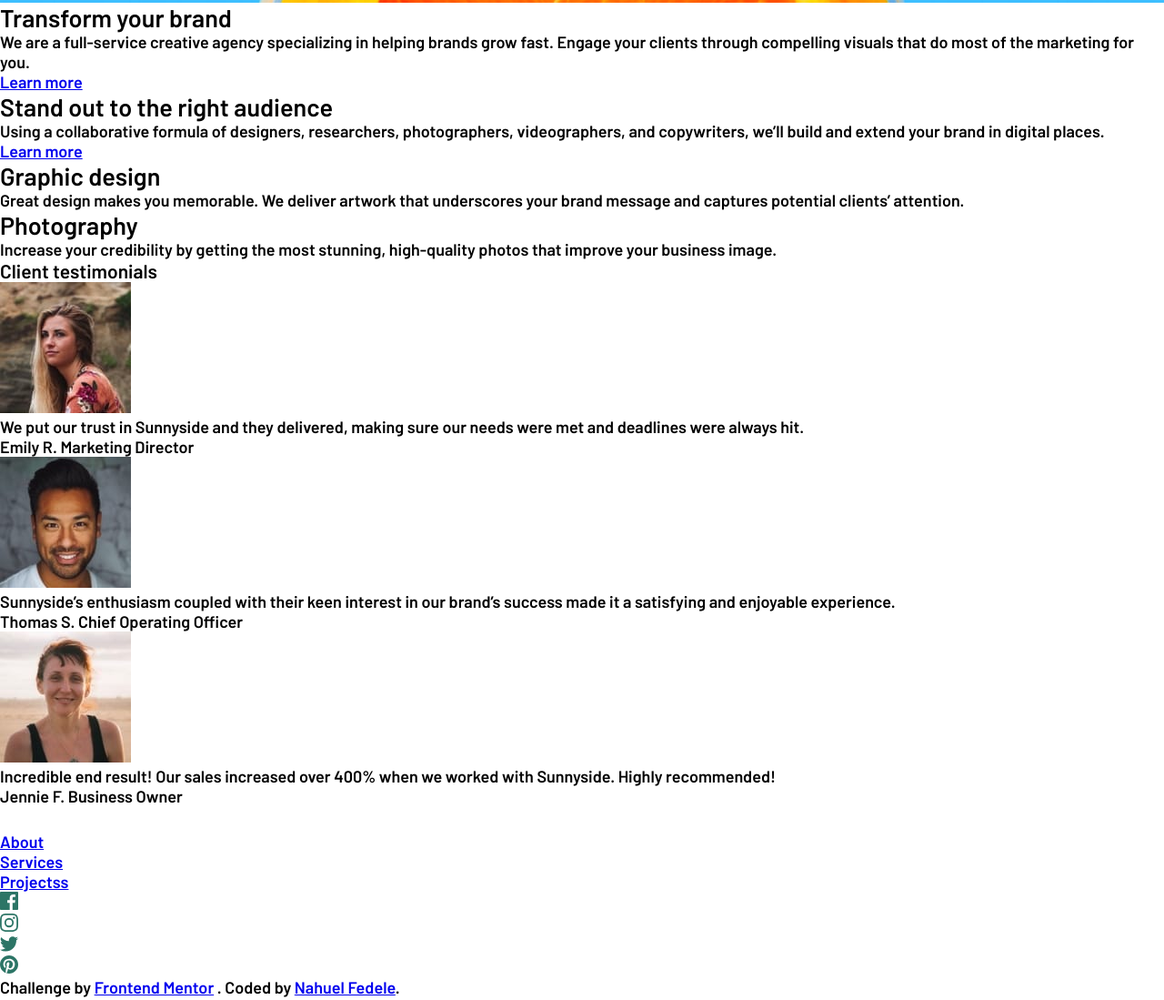
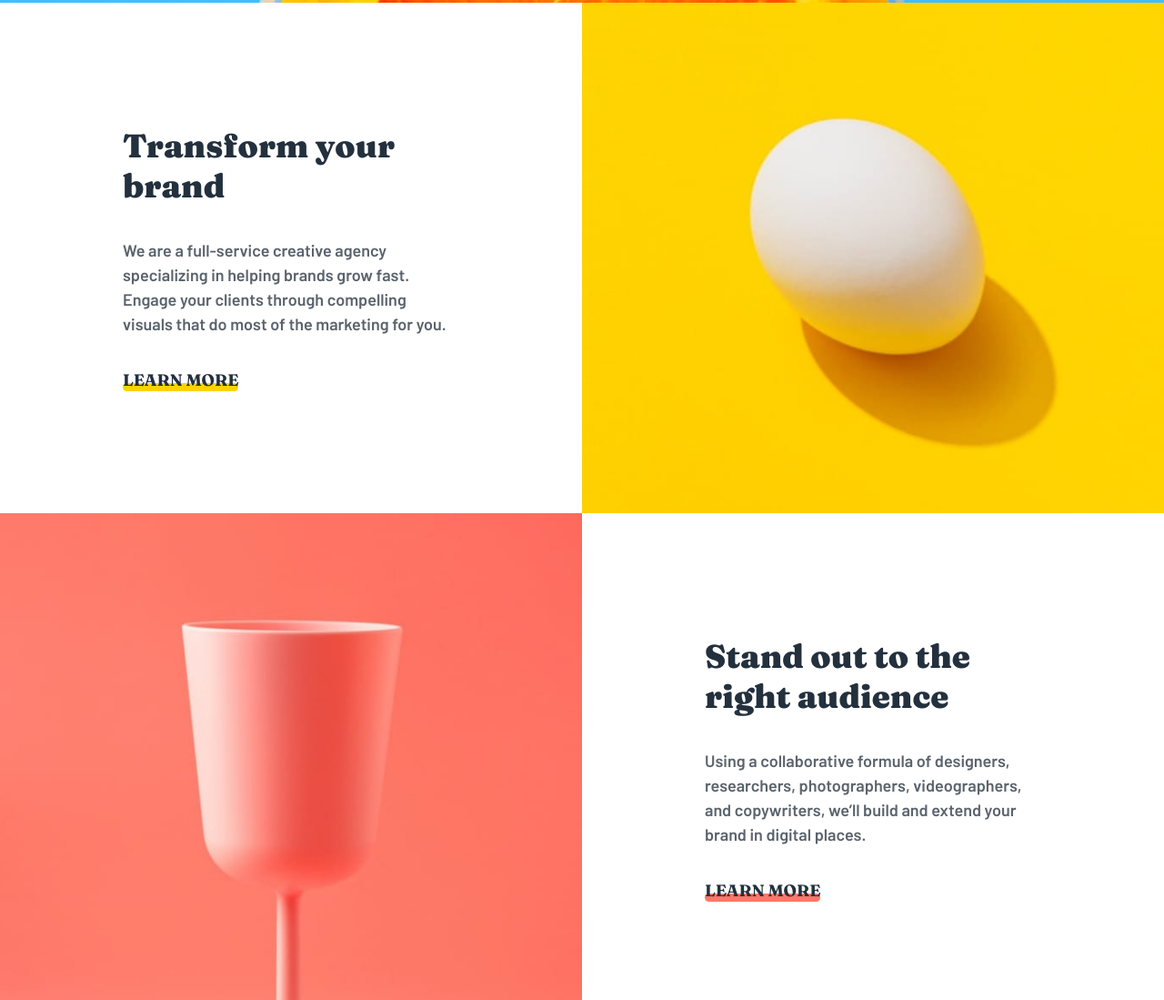
Before and after one commit to NahuelEF/sunnyside-agency-landing-page, a plain HTML site: page index.html in a window 1280 px wide. Shown: the part 537-1636 px from the top of the page at 91% size. Drawn offline with Linux system fonts and the light colour scheme.

Commit message:
Add: style header and main

```diff
--- a/index.html
+++ b/index.html
@@ -47,37 +47,58 @@
 
     <main class="main">
       <section class="section">
+        <div class="container-info">
           <h2 class="subtitle">Transform your brand</h2>
           <p class="paragraph">
             We are a full-service creative agency specializing in helping brands
-          grow fast. Engage your clients through compelling visuals that do most
-          of the marketing for you.
+            grow fast. Engage your clients through compelling visuals that do
+            most of the marketing for you.
           </p>
           <a class="more" href="#" rel="noopener noreferrer"> Learn more </a>
+        </div>
+        <img
+          class="section__img"
+          src="./images/desktop/image-transform.jpg"
+          alt=""
+        />
       </section>
       <section class="section">
+        <img
+          class="section__img"
+          src="./images/desktop/image-stand-out.jpg"
+          alt=""
+        />
+        <div class="container-info">
           <h2 class="subtitle">Stand out to the right audience</h2>
           <p class="paragraph">
             Using a collaborative formula of designers, researchers,
-          photographers, videographers, and copywriters, we’ll build and extend
-          your brand in digital places.
+            photographers, videographers, and copywriters, we’ll build and
+            extend your brand in digital places.
           </p>
-        <a class="more" href="#" rel="noopener noreferrer"> Learn more </a>
+          <a class="more more--red" href="#" rel="noopener noreferrer">
+            Learn more
+          </a>
+        </div>
       </section>
+
       <section class="section">
+        <div>
           <h2 class="subtitle">Graphic design</h2>
           <p class="paragraph">
-          Great design makes you memorable. We deliver artwork that underscores
-          your brand message and captures potential clients’ attention.
+            Great design makes you memorable. We deliver artwork that
+            underscores your brand message and captures potential clients’
+            attention.
           </p>
-      </section>
-      <section class="section">
+        </div>
+        <div>
           <h2 class="subtitle">Photography</h2>
           <p class="paragraph">
             Increase your credibility by getting the most stunning, high-quality
             photos that improve your business image.
           </p>
+        </div>
       </section>
+
       <section id="services" class="section">
         <h3>Client testimonials</h3>
         <article class="article">
--- a/style.css
+++ b/style.css
@@ -96,3 +96,71 @@ body {
   font-size: 2.5em;
   font-weight: 900;
 }
+
+.main {
+  width: 100%;
+}
+
+.section {
+  width: 100%;
+  display: flex;
+  justify-content: center;
+}
+
+.container-info {
+  width: 50%;
+  padding: 7.5em;
+
+  display: flex;
+  flex-direction: column;
+  justify-content: center;
+  gap: 2em;
+}
+
+.subtitle {
+  padding-right: 1.5em;
+  color: var(--neutral-very-dark-desaturated-blue);
+  font-family: var(--title-font);
+  font-weight: 900;
+  font-size: 2em;
+}
+
+.paragraph {
+  color: var(--neutral-very-dark-grayish-blue);
+  line-height: 1.5;
+}
+
+.more {
+  position: relative;
+  width: fit-content;
+  width: -moz-fit-content;
+  color: var(--neutral-very-dark-desaturated-blue);
+  text-align: center;
+  text-transform: uppercase;
+  text-decoration: none;
+  font-family: var(--title-font);
+  font-weight: 700;
+  font-size: 1em;
+}
+
+.more::after {
+  content: " ";
+  position: absolute;
+  z-index: -1;
+  bottom: -1px;
+  display: block;
+  width: 100%;
+  height: 0.5em;
+  background-color: var(--primary-yellow);
+  border-radius: 10px;
+}
+
+.more--red::after {
+  content: " ";
+  background-color: var(--primary-soft-red);
+}
+
+.section__img {
+  width: 50%;
+  object-fit: cover;
+}
```
Lines whose indentation alone changed are shown as unchanged.
